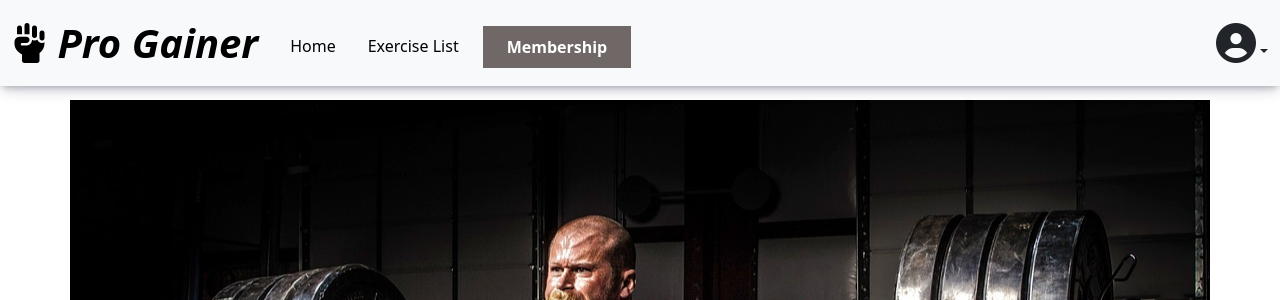
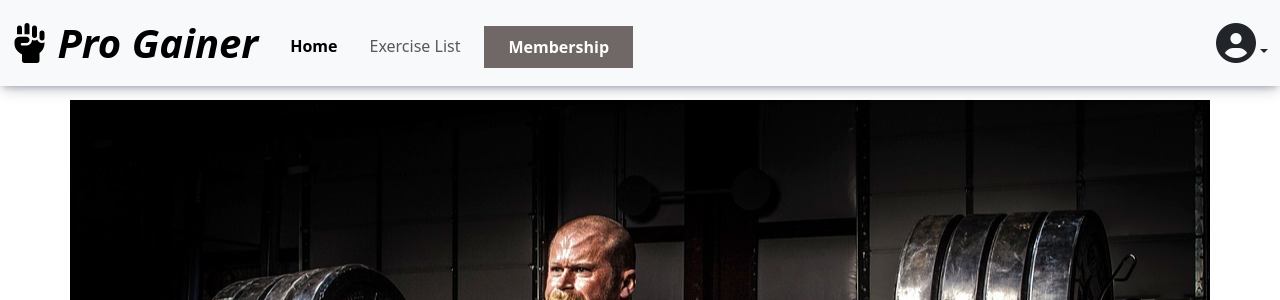
Before and after one commit to JamesBracken/Pro-Gainer, a Django app: page / in a window 1280 px wide. Shown: the top 300 px of the page. Run offline with Django 5.2, Linux system fonts and the light colour scheme; a user stored in the database is signed in; some libraries are stand-ins or nearby versions.

Commit message:
Add(base): navbar active classes

```diff
--- a/static/css/style.css
+++ b/static/css/style.css
@@ -333,7 +333,9 @@ header {
     align-items: center;
 }
 
-
+.active {
+    font-weight: var(--fw-bold);
+}
 /* MAIN CONTENT STYLES */
 
 .home-hero-img-container {
--- a/templates/base.html
+++ b/templates/base.html
@@ -54,19 +54,19 @@
           <div class="collapse navbar-collapse" id="navbarSupportedContent">
             <ul class="navbar-nav me-auto mb-2 mb-lg-0">
               <li class="nav-item mx-2 mt-md-2">
-                <a class="nav-link active" aria-current="page" href="#">Home</a>
+                <a class="nav-link {% if request.resolver_match.url_name == 'home' %}active{% endif %}" href="{% url 'home' %}">Home</a>
               </li>
               <li class="nav-item mx-2 mt-md-2">
-                <a class="nav-link active" aria-current="page" href="{% url 'exercise_list' %}">Exercise List</a>
+                <a class="nav-link {% if request.resolver_match.url_name == 'exercise_list' %}active{% endif %}" href="{% url 'exercise_list' %}">Exercise List</a>
               </li>
               {% if is_member_active %}
                 <li class="nav-item mx-2 mt-md-2">
-                  <a class="nav-link active" aria-current="page" href="{% url 'favourite_exercise_list' %}">My Favourites</a>
+                  <a class="nav-link {% if request.resolver_match.url_name == 'favourite_exercise_list' %}active{% endif %}" href="{% url 'favourite_exercise_list' %}">My Favourites</a>
                 </li>
               {% endif %}
               {% if user.is_authenticated %}
                 <li class="nav-item cta-li-container mx-2 mt-md-2">
-                  <a class="active cta-btn" aria-current="page" href="{% url 'membership_form' %}">Membership</a>
+                  <a class="cta-btn {% if request.resolver_match.url_name == 'membership_form' %}active{% endif %}" href="{% url 'membership_form' %}">Membership</a>
                 </li>
               {% endif %}
             </ul>
```
